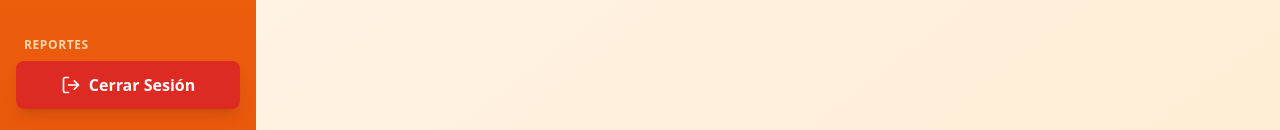
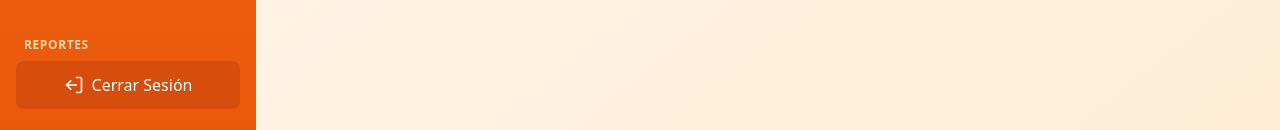
Before and after one commit to Alan-A30/lavanderia-cobre-spa, a React (Vite) app: page / in a window 1280 px wide. Shown: the part 667-797 px from the top of the page. Built offline with nearby package versions, Linux system fonts and the light colour scheme; no server answers; the database is empty.

Commit message:
fix - Coreccion en cerrar sesión

```diff
--- a/src/components/Layout/Sidebar.tsx
+++ b/src/components/Layout/Sidebar.tsx
@@ -17,30 +17,27 @@ interface SidebarProps {
   onClose: () => void;
 }
 
-// URL de tu Landing Page Principal + el parámetro que detona el cierre global
-// Asegúrate de que esta URL sea la de producción de tu Landing Page
+// IMPORTANTE: Añadimos ?action=logout al final de tu URL
 const MAIN_LOGOUT_URL = "https://lavanderia-el-cobre-landingpage.vercel.app/?action=logout";
 
 export function Sidebar({ isOpen, onClose }: SidebarProps) {
   const location = useLocation();
   const { user, signOut } = useAuth();
 
-  // Función Maestra de Cierre de Sesión
   const handleLogoutAndRedirect = async (e: React.MouseEvent) => {
     e.preventDefault();
     try {
-      // 1. Primero matamos la sesión local (Firebase + LocalStorage del Equipo 4)
+      // 1. Matamos la sesión en ESTE equipo (Equipo 4)
       await signOut();
     } catch (error) {
       console.error("Error al cerrar sesión local:", error);
     } finally {
-      // 2. Redirigimos a tu Intranet Principal con la orden ?action=logout
-      // Esto forzará a la Intranet a cerrar su propia sesión al cargar
+      // 2. Redirigimos a tu Intranet con la orden de autodestruir su sesión
       window.location.href = MAIN_LOGOUT_URL;
     }
   };
 
-  // Menús (Se mantienen igual que antes)
+  // ... (El resto del código de menús adminMenuItems y operarioMenuItems se mantiene IGUAL) ...
   const adminMenuItems = [
     {
       title: 'PRINCIPAL',
@@ -95,40 +92,25 @@ export function Sidebar({ isOpen, onClose }: SidebarProps) {
         isOpen ? "translate-x-0" : "-translate-x-full"
       )}
     >
-      <button
-        onClick={onClose}
-        className="lg:hidden absolute top-4 right-4 p-2 hover:bg-white/10 rounded-lg transition-colors"
-        aria-label="Close menu"
-      >
+      <button onClick={onClose} className="lg:hidden absolute top-4 right-4 p-2 hover:bg-white/10 rounded-lg transition-colors">
         <X size={24} />
       </button>
 
       <div className="p-4">
         <div className="bg-white rounded-lg p-4 shadow-md mb-3 flex items-center justify-center">
-          <img
-            src="/logo.png"
-            alt="Logo"
-            className="w-32 h-auto object-contain max-h-24"
-          />
+          <img src="/logo.png" alt="Logo" className="w-32 h-auto object-contain max-h-24" />
         </div>
-
-        <h1 className="text-lg font-bold text-center text-white leading-tight">
-          Lavandería<br />el Cobre<br />"SPA"
-        </h1>
+        <h1 className="text-lg font-bold text-center text-white leading-tight">Lavandería<br />el Cobre<br />"SPA"</h1>
       </div>
 
       <div className="px-4 py-3 bg-white/10 mx-2 rounded-lg mb-4">
         <div className="flex items-center gap-3">
           <div className="w-10 h-10 bg-orange-300 rounded-full flex items-center justify-center flex-shrink-0">
-            <span className="text-orange-800 font-semibold">
-              {user?.displayName ? user.displayName.charAt(0).toUpperCase() : 'U'}
-            </span>
+            <span className="text-orange-800 font-semibold">{user?.displayName ? user.displayName.charAt(0).toUpperCase() : 'U'}</span>
           </div>
           <div className="min-w-0 flex-1">
             <p className="font-medium truncate">{user?.displayName || 'Usuario'}</p>
-            <p className="text-xs text-orange-100 capitalize">
-              {user?.role === 'admin' ? 'Administrador' : 'Operario'}
-            </p>
+            <p className="text-xs text-orange-100 capitalize">{user?.role === 'admin' ? 'Administrador' : 'Operario'}</p>
           </div>
         </div>
       </div>
@@ -136,25 +118,15 @@ export function Sidebar({ isOpen, onClose }: SidebarProps) {
       <nav className="mt-2 overflow-y-auto max-h-[calc(100vh-400px)]">
         {menuItems.map((section) => (
           <div key={section.title} className="mb-6">
-            <h3 className="px-6 text-xs font-semibold text-orange-200 uppercase tracking-wider mb-2">
-              {section.title}
-            </h3>
+            <h3 className="px-6 text-xs font-semibold text-orange-200 uppercase tracking-wider mb-2">{section.title}</h3>
             <ul>
               {section.items.map((item) => {
                 const Icon = item.icon;
                 const isActive = location.pathname === item.path;
                 return (
                   <li key={item.path}>
-                    <Link
-                      to={item.path}
-                      onClick={() => onClose()}
-                      className={cn(
-                        "flex items-center gap-3 px-6 py-3 hover:bg-white/10 transition-colors",
-                        isActive && "bg-white/20 border-l-4 border-white"
-                      )}
-                    >
-                      <Icon size={20} />
-                      <span>{item.name}</span>
+                    <Link to={item.path} onClick={() => onClose()} className={cn("flex items-center gap-3 px-6 py-3 hover:bg-white/10 transition-colors", isActive && "bg-white/20 border-l-4 border-white")}>
+                      <Icon size={20} /><span>{item.name}</span>
                     </Link>
                   </li>
                 );
@@ -164,12 +136,11 @@ export function Sidebar({ isOpen, onClose }: SidebarProps) {
         ))}
       </nav>
 
-      {/* BOTÓN DE CIERRE DE SESIÓN REAL */}
       <button
         onClick={handleLogoutAndRedirect}
-        className="absolute bottom-6 left-4 right-4 flex items-center justify-center gap-2 py-3 bg-red-600/90 hover:bg-red-700 rounded-lg transition-colors text-white cursor-pointer shadow-lg font-semibold"
+        className="absolute bottom-6 left-4 right-4 flex items-center justify-center gap-2 py-3 bg-orange-700/50 hover:bg-orange-700 rounded-lg transition-colors text-white cursor-pointer"
       >
-        <LogOut size={20} />
+        <LogOut size={20} className="rotate-180" />
         <span>Cerrar Sesión</span>
       </button>
     </aside>
```
